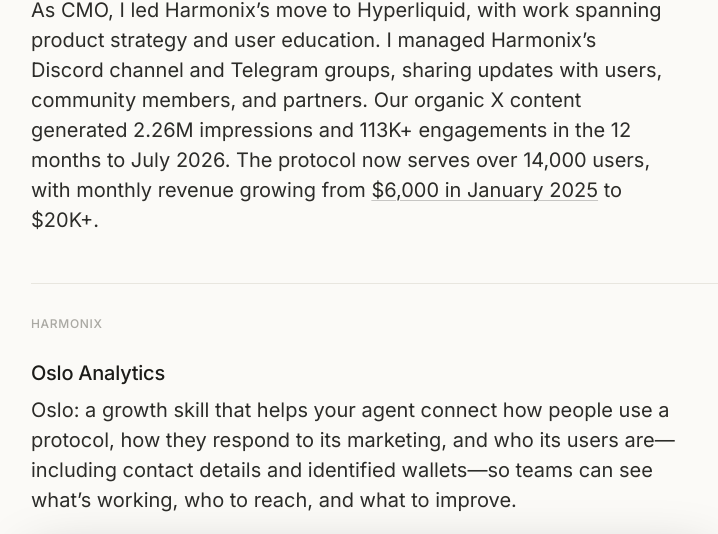
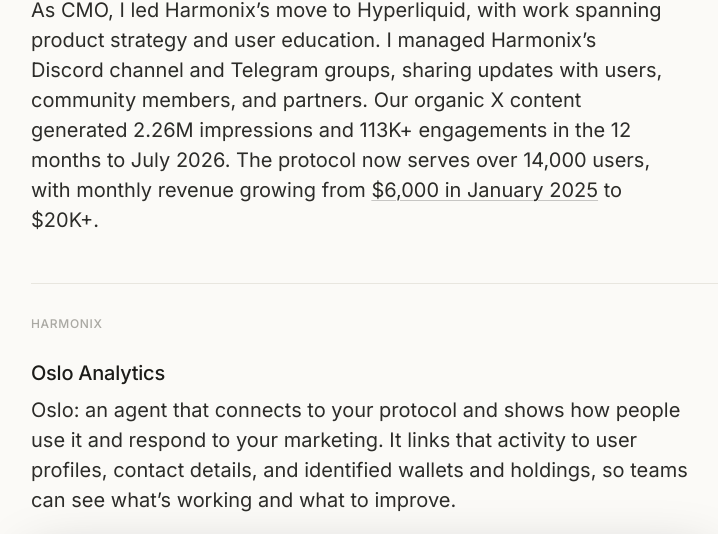
Before and after one commit to Christophorusan/christophorusan.github.io, a plain HTML site: page harmonix-finance.html in a window 1280 px wide. Shown: the part 244-778 px from the top of the page, without its empty margins (229-947 px from the left). Drawn offline with Linux system fonts and the light colour scheme; no server answers.

Commit message:
Describe Oslo as a protocol-connected agent

```diff
--- a/harmonix-finance.html
+++ b/harmonix-finance.html
@@ -150,7 +150,7 @@
                   <article class="media-card oslo-analytics">
             <div class="piece-copy">
               <h3 class="piece-title"><a href="https://christophorusan.github.io/oslo-architecture/?view=analytics" target="_blank" rel="noreferrer">Oslo Analytics</a></h3>
-              <p class="piece-note">Oslo: a growth skill that helps your agent connect how people use a protocol, how they respond to its marketing, and who its users are—including contact details and identified wallets—so teams can see what’s working, who to reach, and what to improve.</p>
+              <p class="piece-note">Oslo: an agent that connects to your protocol and shows how people use it and respond to your marketing. It links that activity to user profiles, contact details, and identified wallets and holdings, so teams can see what’s working and what to improve.</p>
             </div>
             <div class="piece-reference">
               <a class="media-link media-frame oslo-flow-link" href="https://christophorusan.github.io/oslo-architecture/?view=analytics" target="_blank" rel="noreferrer" aria-label="Open Oslo analytics view">
```
